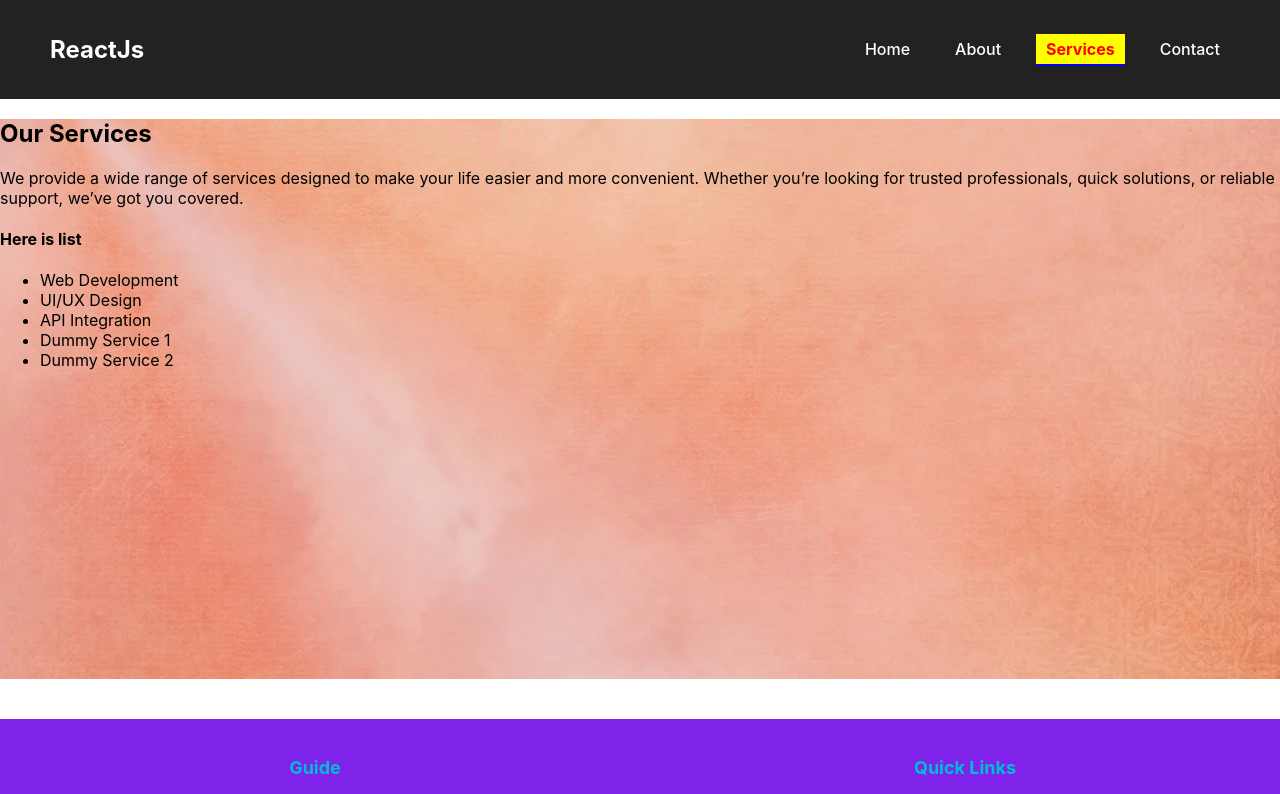
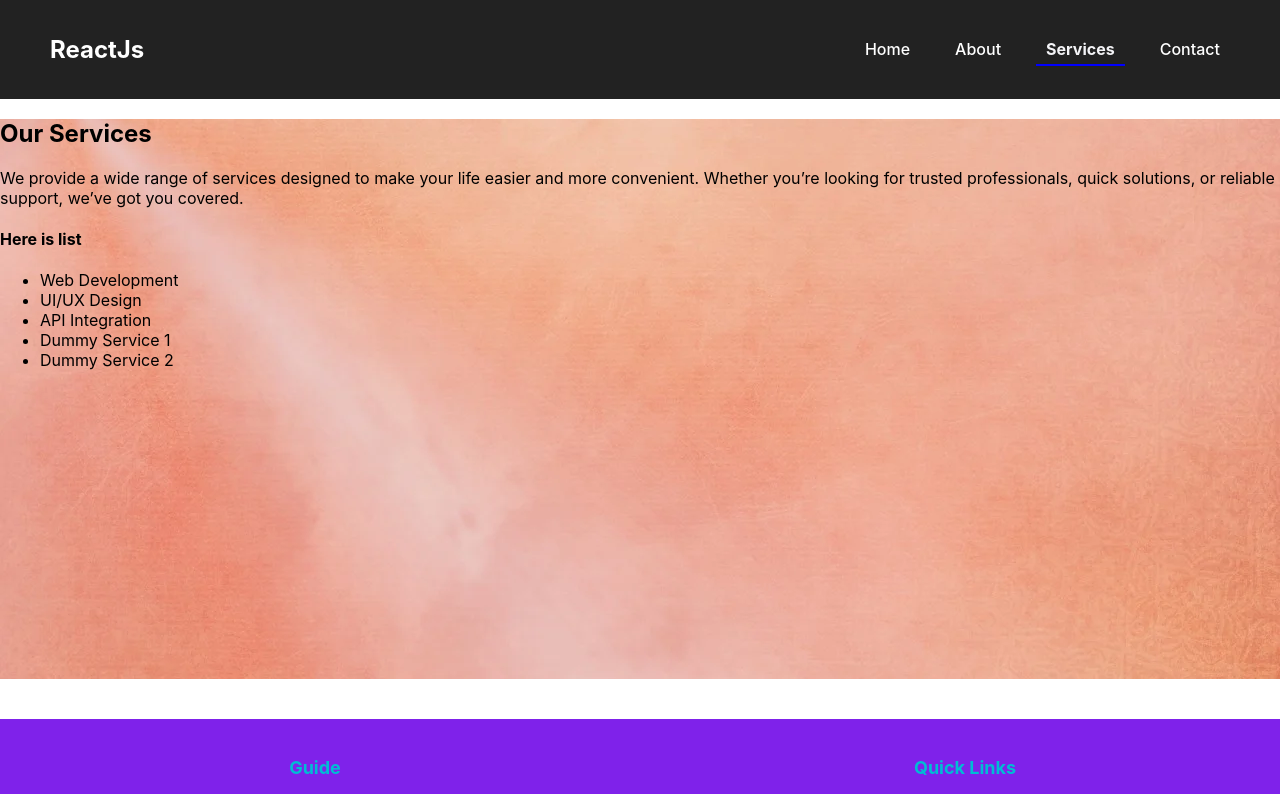
Before and after one commit to priyam93-max/First_react, a React (Create React App) app: page /services in a window 1280 px wide. Shown: the top 794 px of the page. Built offline with nearby package versions, Linux system fonts and the light colour scheme.

Commit message:
mai.js and main.css updated

```diff
--- a/src/components/Main.css
+++ b/src/components/Main.css
@@ -1,4 +1,5 @@
 .main {
+   position: relative;
   height: 70vh;
   background-size: cover;
   background-position: center;
@@ -13,15 +14,6 @@
   background: rgba(0, 0, 0, 0);
   padding: 15px 25px;
   border-radius: 10px;
-}
-.overlay {
-  position: absolute;
-  top: 0;
-  left: 0;
-  width: 100%;
-  height: 100%;
-  background: linear-gradient(rgba(0, 0, 0, 0.6), rgba(0, 0, 0, 0.3));
-  z-index: 1;
 }
 .main-content {
   position: relative;
--- a/src/components/Main.js
+++ b/src/components/Main.js
@@ -8,7 +8,6 @@ function Main() {
         style={{ backgroundImage: `url(${bgImage})` }}
       >
     <h3 className="tagline">welcome to react website 🚀</h3>
-     <div className="overlay"></div>
 
     <div className="main-content">
         <h1 className="tagline"> Home Page</h1>
--- a/src/components/Navbar.css
+++ b/src/components/Navbar.css
@@ -31,8 +31,3 @@
   color: black;
   padding: 5px 10px;
 }
-a.active {
-  background: yellow;
-  color: red !important;
-  font-weight: bold;
-}
```
